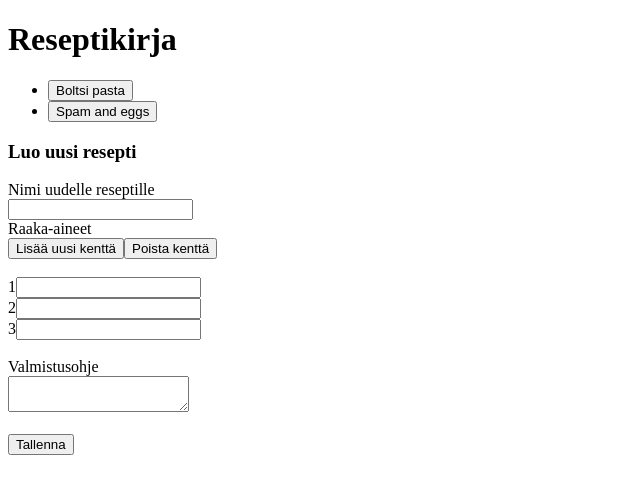
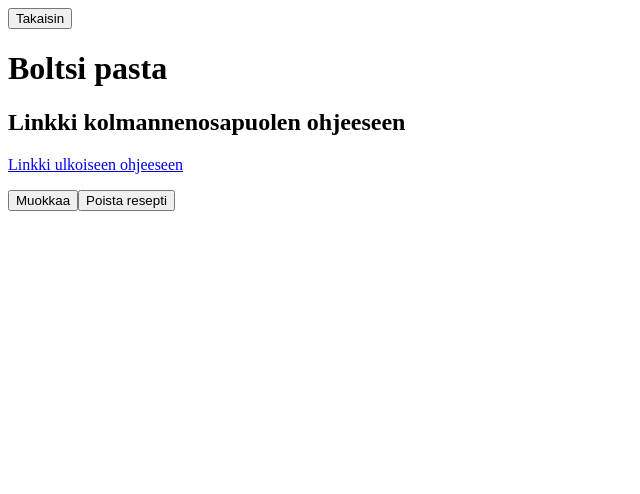
Before and after one commit to Secrito45/web-app-development, a React (Create React App) app in the folder no-name/: page / in a window 1280 px wide. Both pictures are taken after a click on the button "Boltsi pasta". Shown: the top 494 px of the page, without its empty margins (0-640 px from the left). Built offline with nearby package versions, Linux system fonts and the light colour scheme.

Commit message:
Added conditional rendering

```diff
--- a/no-name/src/App.js
+++ b/no-name/src/App.js
@@ -2,8 +2,11 @@ import React, { useState } from 'react';
 
 import NewRecipeEditor from './components/NewRecipeEditor';
 
-const RecipeItem = ({ item }) => {
-  const action = () => console.log(item);
+const RecipeItem = ({ item, handleClick }) => {
+  const action = () => {
+    console.log(item);
+    handleClick(item);
+  };
 
   return (
     <li>
@@ -12,10 +15,161 @@ const RecipeItem = ({ item }) => {
   );
 };
 
+const RecipeView = ({ item, handleAction, handleDelete}) => {
+
+  //const ingredientList = item.ingredients;
+  //const urlToRecipe = item.url;
+  //const method = item.method;
+
+  const [activeItem, setActiveItem] = useState(item);
+  const [editRecipe, setEditRecipe] = useState(false);
+
+  const closeAndUpdate = updatedItem => {
+    setActiveItem(updatedItem);
+    setEditRecipe(false);
+  };
+
+  if (editRecipe) return (
+    <div>
+      <NewRecipeEditor
+      initial={activeItem}
+      headerLabel='Reseptin muokkaus'
+      handleAction={handleAction}
+      handleClose={closeAndUpdate} />
+    </div>
+  );
+
+  console.log(activeItem.ingredients);
+
+  // NOTE: works because if activeItem.ingredients eq false the AND operation
+  //       is not checked
+  if ( activeItem.ingredients && activeItem.ingredients.length > 0 ) return (
+    <div>
+      <h1>{activeItem.name}</h1>
+      <h2>Raaka-aineet</h2>
+      <ul>
+        {
+          activeItem.ingredients.map((ingredient, i) =>
+          <li key={i}>
+            {ingredient}
+          </li>
+        )}
+      </ul>
+      <h2>Valmistusohje</h2>
+      <p>
+        {activeItem.method}
+      </p>
+
+      <button onClick={ () => setEditRecipe(true) }>
+        Muokkaa
+      </button>
+      <button onClick={() => handleDelete(activeItem.id)}>
+        Poista resepti
+      </button>
+
+    </div>
+  );
+
+  if (activeItem.url) return (
+    <div>
+      <h1>{activeItem.name}</h1>
+      <h2>Linkki kolmannenosapuolen ohjeeseen</h2>
+      <a href={activeItem.url}>
+        <p>Linkki ulkoiseen ohjeeseen</p>
+      </a>
+
+      <button onClick={ () => setEditRecipe(true) }>
+        Muokkaa
+      </button>
+      <button onClick={() => handleDelete(activeItem.id)}>
+        Poista resepti
+      </button>
+
+    </div>
+  );
+
+  return (
+    <div>
+
+      <h1>{activeItem.name}</h1>
+      <h2>Raaka-aineet</h2>
+      <p>Ei saatavilla</p>
+      <h2>Valmistusohje</h2>
+      <p>Ei saatavilla</p>
+      <h2>Linkki kolmannenosapuolen ohjeeseen</h2>
+      <p> Ei saatavilla </p>
+
+      <button onClick={ () => setEditRecipe(true) }>
+        Muokkaa
+      </button>
+      <button onClick={() => handleDelete(activeItem.id)}>
+        Poista resepti
+      </button>
+
+    </div>
+  );
+};
+
+
 const App = (props) => {
   const [recipes, setRecipes] = useState(props.recipes);
+  const [createNew, setCreateNew] = useState(false);
+  const [showRecipe, setShowRecipe] = useState(false);
+  const [itemToShow, setItemToShow] = useState();
 
-  //const [] = useState();
+  /* Recipe editing related actions */
+
+  const addNewRecipe = newRecipeObject => {
+    newRecipeObject = {...newRecipeObject, id: recipes.length + 1 };
+    setRecipes(recipes.concat(newRecipeObject));
+  }
+
+  const updateRecipe = newRecipeObject => {
+    const id = newRecipeObject.id;
+    setRecipes(recipes.map(recipe => recipe.id !== id ? recipe : newRecipeObject));
+  };
+
+  const deleteRecipe = id => {
+    setRecipes(recipes.filter(r => r.id !== id));
+    setShowRecipe(false);
+  };
+
+  // App's actions
+  const selectRecipe = (item) => {
+    setItemToShow(item);
+    setShowRecipe(true);
+  };
+
+  /* APP rendering */
+
+  // Display Recipe editor
+  if (createNew) return (
+    <div>
+      <button onClick={ () => setCreateNew(false) }>
+        Takaisin
+      </button>
+
+      <NewRecipeEditor
+        headerLabel='Lisää uusi resepti'
+        handleAction={addNewRecipe}
+        handleClose={() => setCreateNew(false)}
+      />
+    </div>
+  );
+
+  // Display selected recipe
+  if (showRecipe) return (
+    <div>
+      <button onClick={() => setShowRecipe(false)} >
+        Takaisin
+      </button>
+      <RecipeView item={itemToShow}
+        handleAction={updateRecipe}
+        handleClose={() => setShowRecipe(false)}
+        handleDelete={deleteRecipe}
+      />
+    </div>
+  );
 
   return (
     <div>
@@ -23,14 +177,13 @@ const App = (props) => {
 
       <ul>
         {recipes.map(item =>
-          <RecipeItem key={item.id} item={item} />
+          <RecipeItem key={item.id} item={item}
+          handleClick={selectRecipe} />
         )}
       </ul>
-
-      <NewRecipeEditor
-      recipes={recipes}
-      setRecipes={setRecipes}
-      />
+      <button onClick={ () => setCreateNew(true) }>
+        Luo uusi resepti
+      </button>
     </div>
   );
 };
```
